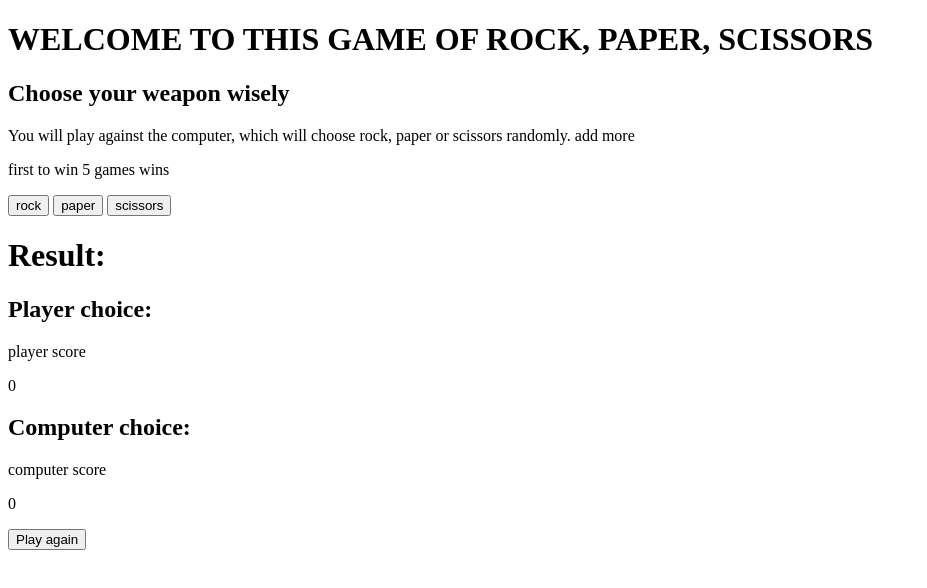
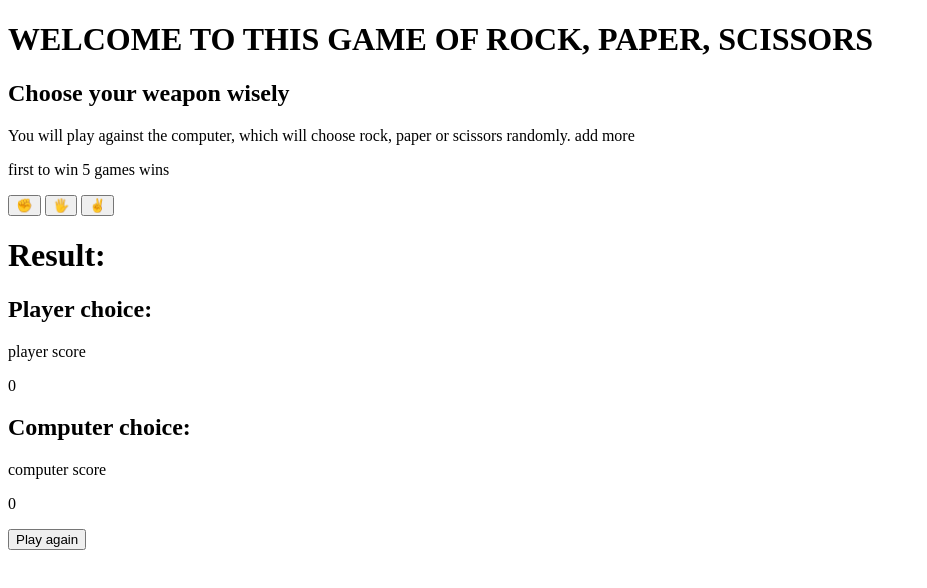
Before and after one commit to kmitova/ROCK-PAPER-SCISSORS, a plain HTML site: page index.html in a window 1280 px wide. Shown: the whole page, without its empty margins (0-927 px from the left). Drawn offline with Linux system fonts and the light colour scheme.

Commit message:
emojis added

```diff
--- a/index.html
+++ b/index.html
@@ -15,9 +15,9 @@
   <main>
     <p>You will play against the computer, which will choose rock, paper or scissors randomly. add more</p>
     <p>first to win 5 games wins</p>
-    <button class="selection" id="rock">rock</button>
-    <button class="selection" id="paper">paper</button>
-    <button class="selection" id="scissors">scissors</button>
+    <button class="selection" id="rock">✊</button>
+    <button class="selection" id="paper">🖐</button>
+    <button class="selection" id="scissors">✌️</button>
     <h1>Result: <span id="round-result"></span></h1>
     <!-- SCORES SECTION -->
     <div class="player-score">
```
